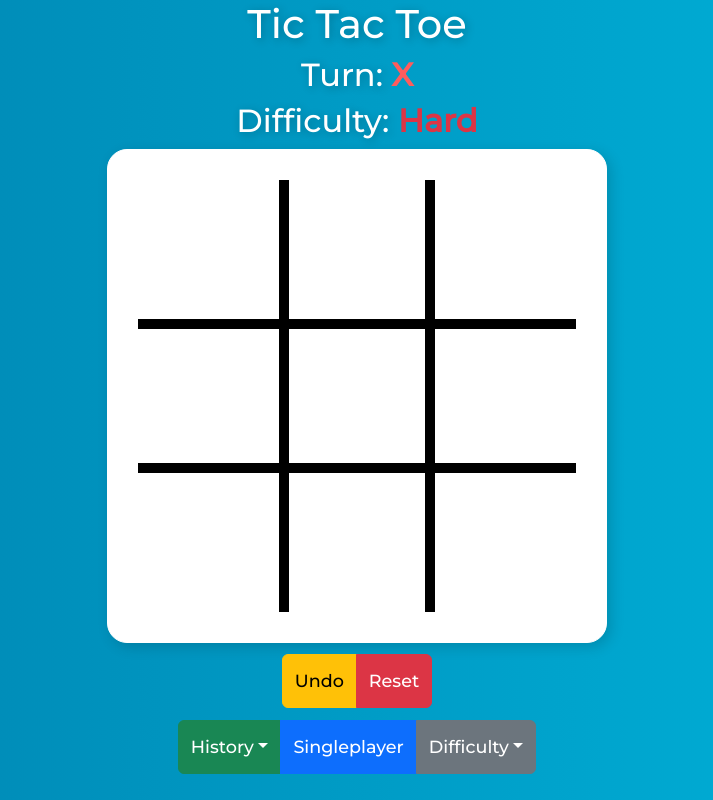
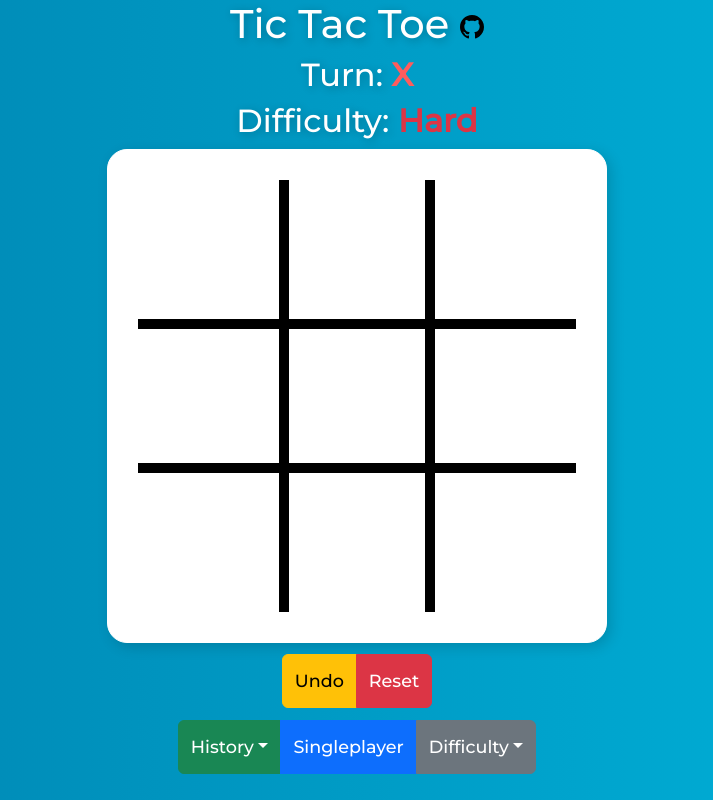
Before and after one commit to Abdullah0f/tic-tac-toe, a React (Create React App) app: page / in a window 1280 px wide. Shown: the whole page, without its empty margins (283-996 px from the left). Built offline with nearby package versions, Linux system fonts and the light colour scheme.

Commit message:
move header to a whole component

```diff
--- a/src/App.js
+++ b/src/App.js
@@ -1,10 +1,10 @@
-import { checkWinner, capitalize } from "./utils/functions";
-import { AiTurn } from "./utils/Ai";
-import "./App.css";
+import { useEffect, useState } from "react";
+import Header from "./components/header";
 import Board from "./components/board";
 import ButtonsList from "./components/buttonsList";
-import { useEffect, useState } from "react";
-import { X, O, initalState, difficulties, delay } from "./utils/constants";
+import { checkWinner, capitalize } from "./utils/helpers";
+import { AiTurn } from "./utils/Ai";
+import { X, O, initalState, delay } from "./utils/constants";
 function App() {
   const [turn, setTurn] = useState(X);
   const [gameMode, setGameMode] = useState(initalState.gameMode);
@@ -103,27 +103,9 @@ function App() {
     setGameState([...gameState, "changed"]);
     setHistory((x) => x.slice(0, index + 1));
   }
-  const turnClass = "fw-bold " + (turn === X ? "text-red" : "text-green");
-  const difficultyClass =
-    "fw-bold " +
-    (difficulty === 2
-      ? "text-danger"
-      : difficulty === 1
-      ? "text-warning"
-      : "text-green");
-  console.log(typeof difficulty);
   return (
     <div className="container">
-      <h1>Tic Tac Toe</h1>
-      <h2>
-        Turn: <span className={turnClass}>{turn}</span>
-      </h2>
-      <h2>
-        Difficulty:{" "}
-        <span className={difficultyClass}>
-          {capitalize(difficulties[difficulty])}
-        </span>
-      </h2>
+      <Header turn={turn} difficulty={difficulty} />
       <Board
         onClick={handleClick}
         gameBoard={gameBoard}
--- /dev/null
+++ b/src/components/header.jsx
@@ -0,0 +1,34 @@
+import github from "../imgs/github.svg";
+import { X, difficulties, link } from "../utils/constants";
+import { capitalize } from "../utils/helpers";
+const Header = ({ turn, difficulty }) => {
+  const turnClass = "fw-bold " + (turn === X ? "text-red" : "text-green");
+  const difficultyClass =
+    "fw-bold " +
+    (difficulty === 2
+      ? "text-danger"
+      : difficulty === 1
+      ? "text-warning"
+      : "text-green");
+  return (
+    <>
+      <h1>
+        Tic Tac Toe{" "}
+        <a href={link} target="_blank">
+          <img src={github}></img>
+        </a>
+      </h1>
+      <h2>
+        Turn: <span className={turnClass}>{turn}</span>
+      </h2>
+      <h2>
+        Difficulty:{" "}
+        <span className={difficultyClass}>
+          {capitalize(difficulties[difficulty])}
+        </span>
+      </h2>
+    </>
+  );
+};
+
+export default Header;
--- a/src/index.js
+++ b/src/index.js
@@ -1,6 +1,7 @@
 import React from "react";
 import ReactDOM from "react-dom/client";
 import "./index.css";
+import "./App.css";
 import App from "./App";
 import reportWebVitals from "./reportWebVitals";
 import "bootstrap/dist/css/bootstrap.min.css";
--- a/src/utils/Ai.js
+++ b/src/utils/Ai.js
@@ -1,4 +1,4 @@
-import { checkWinner, directWin } from "./functions";
+import { checkWinner, directWin } from "./helpers";
 import { X, O, difficultiesScore } from "./constants";
 export function AiTurn(gameBoard, difficulty, turn = O) {
   let move;
--- a/src/utils/constants.js
+++ b/src/utils/constants.js
@@ -29,3 +29,4 @@ export const difficultiesScore = {
   1: 0.7,
   2: 1,
 };
+export const link = "https://github.com/Abdullah0f/tic-tac-toe";
```
Also changed, not shown: src/imgs/github.svg (added), src/utils/helpers.js (renamed from src/utils/functions.js).
